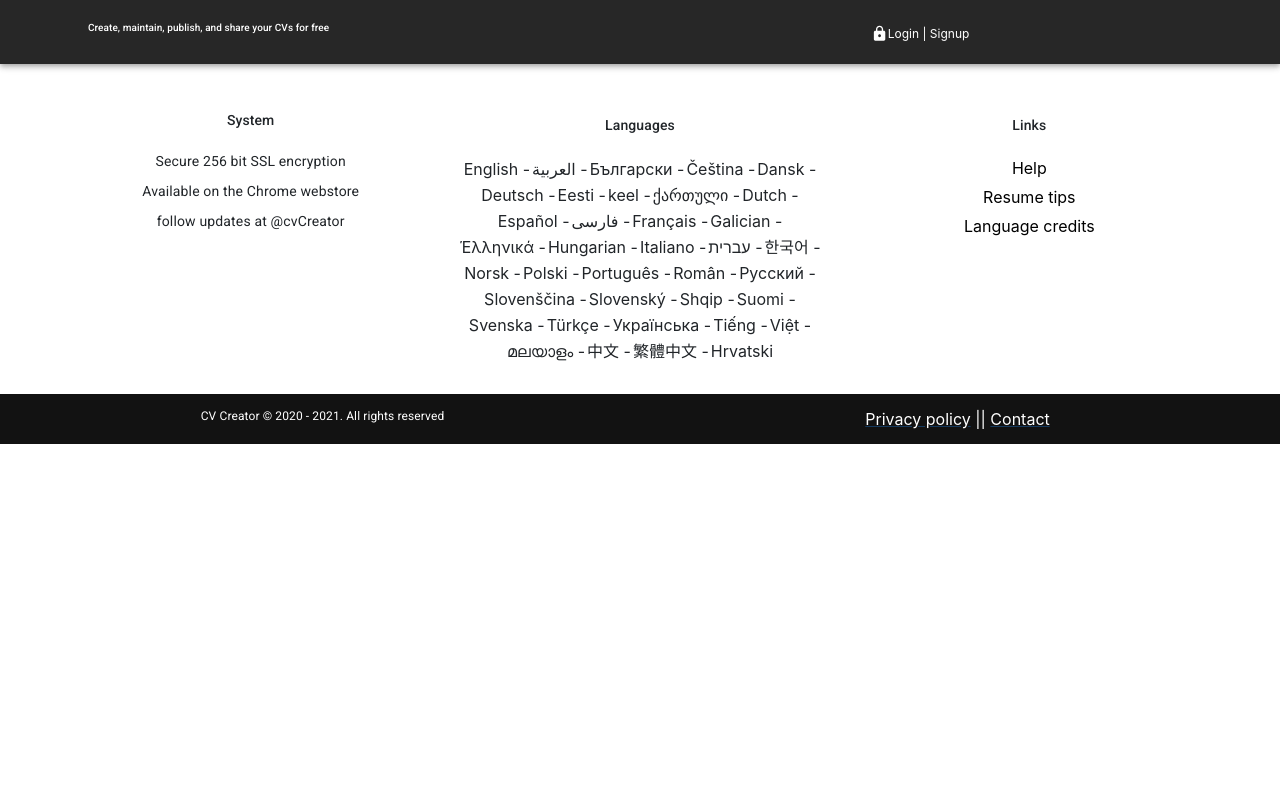
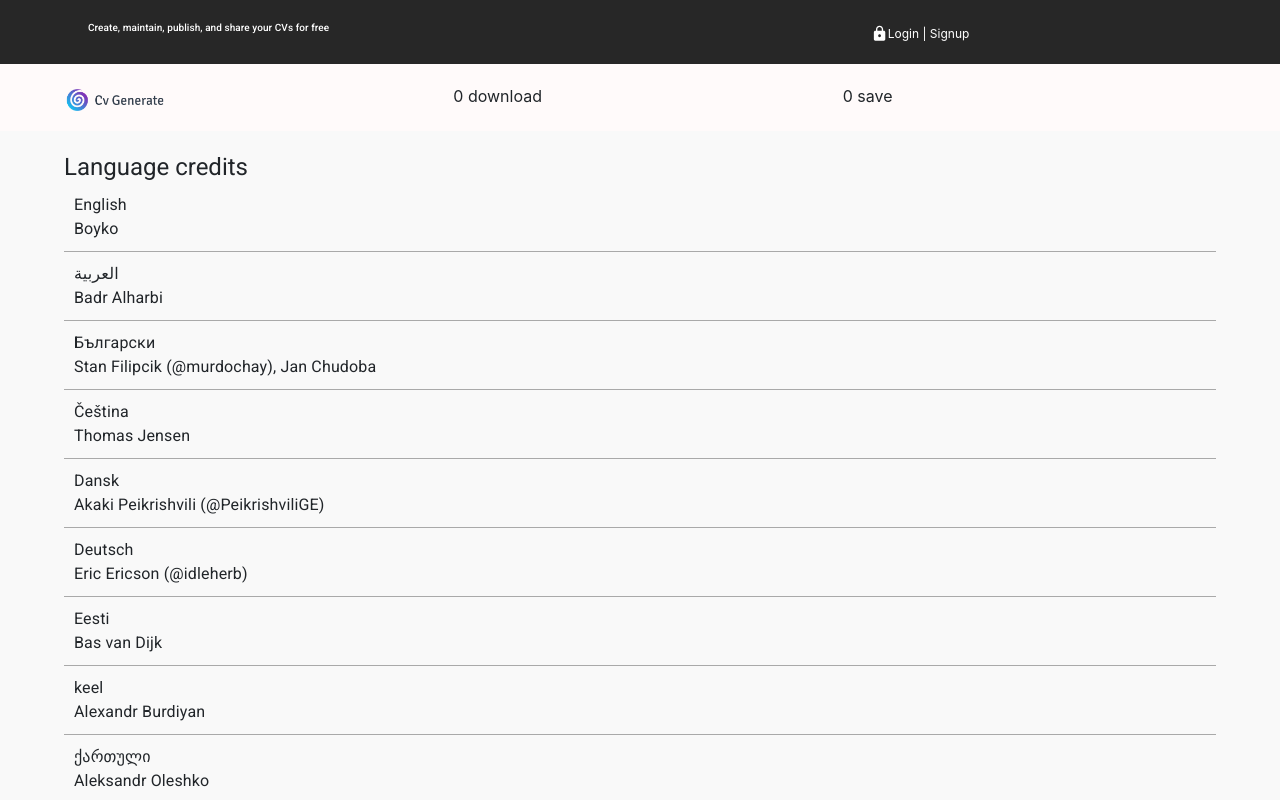
Before and after one commit to hossamabdulmagid/mui-react, a React (Create React App) app: page /lang in a window 1280 px wide. Shown: the top 800 px of the page. Built offline with nearby package versions, Linux system fonts and the light colour scheme.

Commit message:
added languages page

```diff
--- a/src/App.tsx
+++ b/src/App.tsx
@@ -6,6 +6,7 @@ import SignInSignUpPage from './pages/signin-signup/signin-signup.component';
 import ContentLanguage from './component/contentlang/content.component';
 import Help from './pages/help/help.component';
 import ResumeTips from './pages/resume-tips/resume-tips.component';
+import LanguagePage from './pages/languages-pages/languages-pages.component';
 const App = () => {
   return (
     <div className="App">
@@ -15,7 +16,7 @@ const App = () => {
         <Route path="/login" element={<SignInSignUpPage />} />
         <Route path="/help" element={<Help />} />
         <Route path="/tips" element={<ResumeTips />} />
-
+        <Route path="/lang" element={<LanguagePage />} />
       </Routes>
       <ContentLanguage />
       <Footer />
--- a/src/component/contentlang/content.component.tsx
+++ b/src/component/contentlang/content.component.tsx
@@ -1,8 +1,13 @@
 import { useState } from 'react';
 import { Container, Grid, Box, Typography, Stack } from '@mui/material';
 import { Link } from 'react-router-dom';
+type TypeLinks = {
+    title: string;
+    url: string;
+};
+
 const ContentLanguage: React.FC = (): JSX.Element => {
-    const [languages, setLanguages] = useState([
+    const [languages, setLanguages] = useState<string[]>([
         "English -",
         "العربية -",
         "Български -",
@@ -42,7 +47,7 @@ const ContentLanguage: React.FC = (): JSX.Element => {
         "Hrvatski",
     ]);
 
-    const [links, setLinks] = useState([
+    const [links, setLinks] = useState<TypeLinks[]>([
         { title: "Help", url: "help" },
         { title: "Resume tips", url: "tips" },
         { title: "Language credits", url: "lang" },
@@ -124,11 +129,10 @@ const ContentLanguage: React.FC = (): JSX.Element => {
                                         <Stack sx={{
                                             color: 'black',
                                             "&:hover": {
-                                                textDecoration: "none",
                                                 color: 'black'
                                             }
                                         }}>
-                                            <Link to={`/${singleLink.url}`} style={{ color: 'black', textDecoration: 'none' }} >
+                                            <Link to={`/${singleLink.url}`} style={{ color: 'black' }} >
                                                 {singleLink.title}
                                             </Link>
                                         </Stack>
--- a/src/component/header/header.component.tsx
+++ b/src/component/header/header.component.tsx
@@ -7,8 +7,8 @@ const Header: React.FC = (): JSX.Element => {
     const [save, setSave] = useState(0);
 
     return (
-        <Box sx={{ backgroundColor: 'snow', display: 'block', padding: '20px', marginBottom: '20px' }}>
-            <Container sx={{ margin: '0 auto', textAlign: 'center', }}>
+        <Box sx={{ backgroundColor: 'snow', display: 'block', marginBottom: '' }}>
+            <Container sx={{ margin: '0 auto', textAlign: '', padding: '20px' }}>
                 <Grid container spacing={2}>
                     <Grid item xs={4} md={4} sx={{ cursor: 'pointer' }} onClick={() => navigate('/')}>
                         <img src='cvcreator.png' alt='cvcreator.png' width={'102px'} />
--- /dev/null
+++ b/src/pages/languages-pages/languages-pages.component.tsx
@@ -0,0 +1,86 @@
+import { useState, Fragment } from 'react';
+import { Box, Typography, Grid, Container } from '@mui/material';
+import Header from '../../component/header/header.component';
+
+
+type TypeLanguages = {
+    lang: string;
+    author: string;
+};
+const LanguagePage: React.FC = (): JSX.Element => {
+    const [languages, setLanguages] = useState<TypeLanguages[]>([
+        { lang: "English", author: "Boyko" },
+        { lang: "العربية", author: "Badr Alharbi " },
+        { lang: "Български", author: "Stan Filipcik (@murdochay), Jan Chudoba" },
+        { lang: "Čeština", author: "Thomas Jensen" },
+        { lang: "Dansk", author: "Akaki Peikrishvili (@PeikrishviliGE)" },
+        { lang: "Deutsch", author: "Eric Ericson (@idleherb)" },
+        { lang: "Eesti", author: "Bas van Dijk" },
+        { lang: "keel", author: "Alexandr Burdiyan" },
+        { lang: "ქართული", author: "Aleksandr Oleshko" },
+        { lang: "Dutch", author: "Aliakbar Majidi (majidi.info)" },
+        {
+            lang: "Español",
+            author: "Amélie Coulombe, Samy Dindane (samy.dindane.com)",
+        },
+        { lang: "فارسی", author: "Xesús M. Mosquera Carregal (@xesusmmc)" },
+        { lang: "Français", author: "Christos Vlachos (blaxosxr.gr)" },
+        { lang: "Galician", author: "Marko Knezevic" },
+        { lang: "Έλληνικά", author: "Bálint Vass" },
+        {
+            lang: "Hungarian",
+            author: "Giulio Fronterotta (Italian Developer, Milano)",
+        },
+        { lang: "Italiano", author: "Nehemia Harel" },
+        { lang: "עברית", author: "Keedi Kim (@keedi)" },
+        { lang: "한국어", author: "Kristian" },
+        { lang: "Norsk", author: "Ludwik Trammer (ludwik.trammer.pl)" },
+        { lang: "Polski", author: "Afraneo Galan (lemonblue.com.br)" },
+        { lang: "Português", author: "Minacio (minacio.pt)" },
+        { lang: "Român", author: "Valentin Goia" },
+        { lang: "Pусский", author: "Alex Shiyanov, Alexandr Burdiyan" },
+        { lang: "Slovenščina", author: "Andraž Radovan (LinkedIn)" },
+        { lang: "Slovenský", author: "Jarka Dubasova" },
+        { lang: "Shqip", author: "Jantso Porali (@JantsoPorali)" },
+        { lang: "Suomi", author: "Johannes Andersson (thejoltjoker.com)" },
+        { lang: "Svenska", author: "Genti Ereqi (gentiereqi.com)" },
+        { lang: "Türkçe", author: "Doğancan Özturan (dogancan.org)" },
+        { lang: "Українська", author: "Українська" },
+        { lang: "Tiếng-Se Nguyen", author: "Se Nguyen " },
+        { lang: "Việt", author: "Radovan Genti" },
+        { lang: "മലയാളം", author: "Kailash Nadh (nadh.in)" },
+        { lang: "中文", author: "Tiger Zhang (zhangtai.me)" },
+        { lang: "繁體中文", author: "Caton Chong" },
+        { lang: "Hrvatski", author: "Marko Knezevic" },
+    ]);
+    return (
+        <Fragment>
+            <Header />
+            <Box sx={{ backgroundColor: "rgb(249, 249, 249)", padding: "20px" }}>
+                <Container>
+                    <Typography variant='h5' component='h5'>
+                        Language credits
+                    </Typography>
+
+                    <Grid container spacing={2}>
+                        <Grid item xs={12} md={12}>
+                            {languages && languages.map((singlelanguage, idx) => {
+                                return (
+                                    <Typography key={idx} sx={{ padding: '10px', borderBottom: "1px solid darkgrey" }}>
+                                        {singlelanguage.lang} <br />
+                                        {singlelanguage.author}
+                                    </Typography>
+                                )
+                            })}
+
+                        </Grid>
+                    </Grid>
+                </Container>
+            </Box>
+        </Fragment>
+
+    );
+}
+
+
+export default LanguagePage;
--- a/src/pages/resume-tips/resume-tips.component.tsx
+++ b/src/pages/resume-tips/resume-tips.component.tsx
@@ -1,9 +1,11 @@
 import { Fragment } from 'react';
 import { Stack, Grid, Typography, Container, Box } from '@mui/material';
+import Header from '../../component/header/header.component';
 
 const ResumeTips: React.FC = (): JSX.Element => {
     return (
         <Fragment>
+            <Header />
             <Box sx={{ backgroundColor: "rgb(249, 249, 249)", padding: "20px" }}>
                 <Container>
                     <Grid>
```
